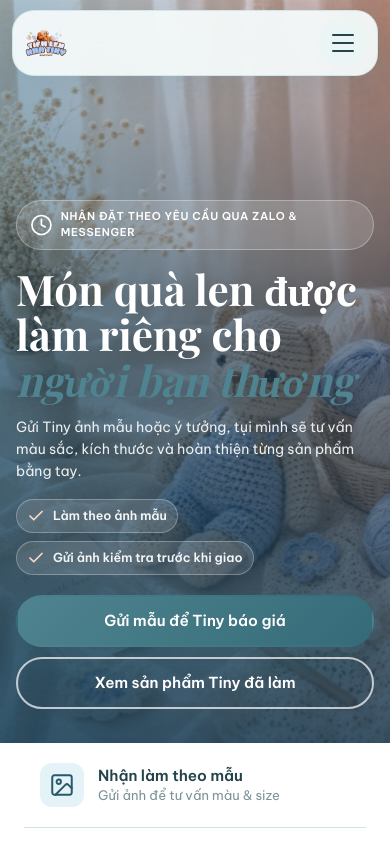
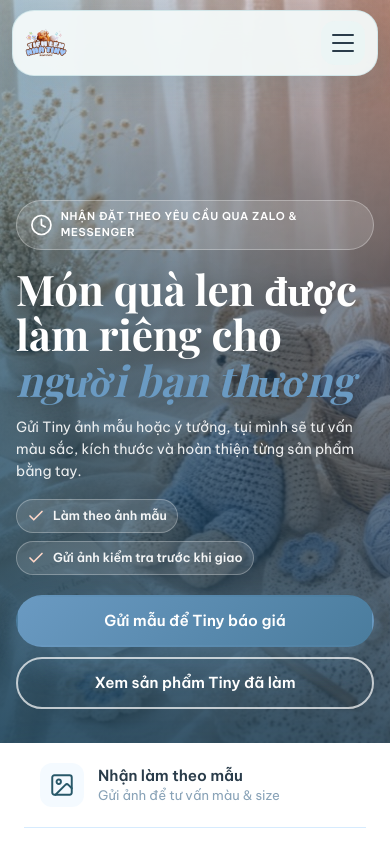
Before and after one commit to ChiThanh-cloud/LandingPageLen, a Next.js app: page / in a window 390 px wide. Shown: the top 844 px of the page. Built offline with nearby package versions, Linux system fonts and the light colour scheme; a web font is replaced by a local one.

Commit message:
style: apply soft blue hydrangea color theme full web

```diff
--- a/css/base.css
+++ b/css/base.css
@@ -3,30 +3,30 @@
    ============================================= */
 
 :root {
-  --primary-700: #356B78;
-  --primary-600: #4F8390;
-  --primary-500: #73A6B0;
-  --primary-300: #A9CED3;
-  --primary-200: #CDE5E8;
-  --primary-100: #EAF5F6;
-  --primary-50: #F5FAFA;
-  --accent-peach: #F3C9BC;
-  --accent-cream: #FFF8F1;
+  --primary-700: #4a7c9d;
+  --primary-600: #6a9ac2;
+  --primary-500: #8bbce6;
+  --primary-300: #badcfc;
+  --primary-200: #d6ebfe;
+  --primary-100: #eef6ff;
+  --primary-50:  #f8fbff;
+  --accent-peach: #f1f6fa;
+  --accent-cream: #ffffff;
   --blue-deep: var(--primary-700);
   --blue-main: var(--primary-600);
   --blue-light: var(--primary-200);
   --blue-pale: var(--primary-100);
-  --warm-pale: var(--accent-cream);
-  --rose-soft: var(--accent-peach);
+  --warm-pale: var(--accent-peach);
+  --rose-soft: var(--primary-100);
   --white: #ffffff;
-  --cream: #FFFCF8;
-  --text-dark: #24434A;
-  --text-mid: #597178;
-  --text-light: #7C9399;
-  --shadow-sm: 0 4px 14px rgba(45, 111, 148, .07);
-  --shadow-md: 0 12px 32px rgba(45, 111, 148, .10);
-  --shadow-lg: 0 24px 60px rgba(45, 111, 148, .15);
-  --radius: 16px;
+  --cream: #fbfdff;
+  --text-dark: #2a3c4a;
+  --text-mid: #5c7487;
+  --text-light: #89a3b8;
+  --shadow-sm: 0 8px 24px rgba(106, 154, 194, 0.08);
+  --shadow-md: 0 16px 40px rgba(106, 154, 194, 0.12);
+  --shadow-lg: 0 24px 64px rgba(106, 154, 194, 0.16);
+  --radius: 20px;
   --radius-lg: 32px;
   --transition: .4s cubic-bezier(.16, 1, .3, 1);
 }
@@ -47,11 +47,11 @@
 
   0%,
   100% {
-    box-shadow: 0 0 0 0 rgba(153, 204, 255, 0.45);
+    box-shadow: 0 0 0 0 rgba(106, 154, 194, 0.45);
   }
 
   50% {
-    box-shadow: 0 0 20px 10px rgba(153, 204, 255, 0.14);
+    box-shadow: 0 0 20px 10px rgba(106, 154, 194, 0.14);
   }
 }
 
@@ -172,12 +172,12 @@ section[id] {
 .btn-primary {
   background: linear-gradient(135deg, var(--blue-deep), var(--blue-main));
   color: var(--white);
-  box-shadow: 0 8px 24px rgba(45, 111, 148, .22);
+  box-shadow: 0 8px 24px rgba(106, 154, 194, 0.22);
 }
 
 .btn-primary:hover {
-  transform: translateY(-3px) scale(1.02);
-  box-shadow: 0 12px 32px rgba(45, 111, 148, .30);
+  transform: translateY(-2px);
+  box-shadow: 0 12px 32px rgba(106, 154, 194, 0.30);
 }
 
 .btn-outline {
--- a/css/blog.css
+++ b/css/blog.css
@@ -14,16 +14,16 @@ body.blog-body {
   --blog-text: #1b3f5c;
   --blog-muted: #5b748a;
   --blog-soft: #6f8ea8;
-  --blog-border: rgba(153, 204, 255, .44);
-  --blog-shadow: 0 16px 42px rgba(45, 111, 148, .11);
-  --blog-shadow-soft: 0 8px 22px rgba(45, 111, 148, .08);
+  --blog-border: rgba(214, 235, 254, .44);
+  --blog-shadow: 0 16px 42px rgba(106, 154, 194, .11);
+  --blog-shadow-soft: 0 8px 22px rgba(106, 154, 194, .08);
   --blog-radius: 18px;
   --blog-radius-lg: 28px;
   --blog-max: 1120px;
   margin: 0;
   color: var(--blog-text);
   background:
-    radial-gradient(circle at top left, rgba(255, 229, 223, .58), transparent 34rem),
+    radial-gradient(circle at top left, rgba(238, 246, 255, .58), transparent 34rem),
     linear-gradient(180deg, var(--blog-white) 0%, var(--blog-blue-pale) 48%, var(--blog-white) 100%);
   font-family: "Be Vietnam Pro", "Noto Sans", system-ui, -apple-system, BlinkMacSystemFont, "Segoe UI", sans-serif;
   line-height: 1.65;
@@ -69,7 +69,7 @@ body.blog-body {
   height: 100%;
   border-radius: 0 999px 999px 0;
   background: linear-gradient(90deg, var(--blog-blue-deep), var(--blog-rose-soft));
-  box-shadow: 0 4px 12px rgba(45, 111, 148, .22);
+  box-shadow: 0 4px 12px rgba(106, 154, 194, .22);
 }
 
 .blog-shell {
@@ -267,7 +267,7 @@ body.blog-body {
 
 .blog-filter.blog-active {
   background: var(--blog-blue-light);
-  border-color: rgba(45, 111, 148, .28);
+  border-color: rgba(106, 154, 194, .28);
 }
 
 .blog-grid {
@@ -291,7 +291,7 @@ body.blog-body {
   aspect-ratio: 4 / 3;
   border-radius: var(--blog-radius-lg) var(--blog-radius-lg) 14px 14px;
   background:
-    linear-gradient(135deg, rgba(225, 241, 255, .92), rgba(255, 229, 223, .92)),
+    linear-gradient(135deg, rgba(225, 241, 255, .92), rgba(238, 246, 255, .92)),
     var(--blog-warm-pale);
 }
 
@@ -403,7 +403,7 @@ body.blog-body {
 .blog-button-primary {
   background: linear-gradient(135deg, var(--blog-blue-deep), var(--blog-blue-main));
   color: var(--blog-white);
-  box-shadow: 0 10px 24px rgba(45, 111, 148, .22);
+  box-shadow: 0 10px 24px rgba(106, 154, 194, .22);
 }
 
 .blog-button-soft {
@@ -539,7 +539,7 @@ body.blog-body {
   grid-template-columns: 70px 1fr;
   gap: 10px;
   padding: 10px 0;
-  border-bottom: 1px solid rgba(153, 204, 255, .28);
+  border-bottom: 1px solid rgba(214, 235, 254, .28);
 }
 
 .blog-abbrev dt {
@@ -561,7 +561,7 @@ body.blog-body {
 }
 
 .blog-product-callout {
-  border: 1px solid rgba(45, 111, 148, .2);
+  border: 1px solid rgba(106, 154, 194, .2);
   border-radius: var(--blog-radius-lg);
   background:
     linear-gradient(135deg, rgba(246, 251, 255, .96), rgba(255, 247, 239, .96)),
@@ -594,7 +594,7 @@ body.blog-body {
   border-style: dashed;
   border-width: 2px;
   background:
-    linear-gradient(135deg, rgba(225, 241, 255, .92), rgba(255, 229, 223, .82)),
+    linear-gradient(135deg, rgba(225, 241, 255, .92), rgba(238, 246, 255, .82)),
     var(--blog-warm-pale);
 }
 
@@ -617,7 +617,7 @@ body.blog-body {
 
 .blog-related-card:hover {
   transform: translateY(-2px);
-  border-color: rgba(153, 204, 255, .72);
+  border-color: rgba(214, 235, 254, .72);
   box-shadow: var(--blog-shadow-soft);
 }
 
@@ -638,7 +638,7 @@ body.blog-body {
   right: 0;
   height: 3px;
   z-index: 9999;
-  background: rgba(153, 204, 255, .18);
+  background: rgba(214, 235, 254, .18);
   pointer-events: none;
 }
 
@@ -675,7 +675,7 @@ body.blog-body {
 
 .blog-related-card:hover .blog-related-body {
   background: var(--blog-white);
-  border-color: rgba(45, 111, 148, .38);
+  border-color: rgba(106, 154, 194, .38);
 }
 
 .blog-related-body p {
@@ -749,7 +749,7 @@ body.blog-body {
 
   .blog-card:hover {
     transform: translateY(-3px);
-    border-color: rgba(153, 204, 255, .72);
+    border-color: rgba(214, 235, 254, .72);
     box-shadow: var(--blog-shadow);
   }
 }
--- a/css/layout.css
+++ b/css/layout.css
@@ -18,9 +18,9 @@
   background: rgba(251, 253, 255, .96);
   backdrop-filter: blur(24px);
   -webkit-backdrop-filter: blur(24px);
-  box-shadow: 0 8px 32px rgba(45, 111, 148, .12);
+  box-shadow: 0 8px 32px rgba(106, 154, 194, .12);
   border-radius: 20px;
-  border: 1px solid rgba(153, 204, 255, .44);
+  border: 1px solid rgba(214, 235, 254, .44);
   padding: 10px 0;
 }
 
@@ -98,7 +98,7 @@
   color: var(--white) !important;
   padding: 10px 24px;
   border-radius: 100px;
-  box-shadow: 0 4px 14px rgba(45, 111, 148, .22);
+  box-shadow: 0 4px 14px rgba(106, 154, 194, .22);
 }
 
 .nav-links a.nav-cta::after {
@@ -107,7 +107,7 @@
 
 .nav-links a.nav-cta:hover {
   transform: translateY(-2px);
-  box-shadow: 0 8px 20px rgba(45, 111, 148, .28);
+  box-shadow: 0 8px 20px rgba(106, 154, 194, .28);
 }
 
 .hamburger {
@@ -321,8 +321,8 @@
 }
 
 .top-float {
-  background: rgba(156, 210, 228, 0.28);
-  border: 1.5px solid rgba(40, 88, 105, 0.25);
+  background: rgba(214, 235, 254, 0.28);
+  border: 1.5px solid rgba(106, 154, 194, 0.25);
   color: #285869;
   backdrop-filter: blur(8px);
 }
@@ -373,10 +373,10 @@
     height: 44px;
     padding: 0;
     border-radius: 50%;
-    background: rgba(156, 210, 228, 0.92);
+    background: rgba(214, 235, 254, 0.92);
     color: #285869;
-    border: 1.5px solid rgba(40, 88, 105, 0.3);
-    box-shadow: 0 10px 24px rgba(36, 67, 74, .2);
+    border: 1.5px solid rgba(106, 154, 194, 0.3);
+    box-shadow: 0 10px 24px rgba(106, 154, 194, .2);
   }
 
   .top-float svg {
@@ -405,7 +405,7 @@
     color: var(--white);
     font-size: .96rem;
     font-weight: 800;
-    box-shadow: 0 12px 30px rgba(53, 107, 120, .28);
+    box-shadow: 0 12px 30px rgba(106, 154, 194, .28);
     transform: translateY(0);
     opacity: 1;
     transition: var(--transition);
--- a/css/sections.css
+++ b/css/sections.css
@@ -38,8 +38,8 @@
   position: absolute;
   inset: 0;
   background:
-    linear-gradient(90deg, rgba(36, 67, 74, .84) 0%, rgba(53, 107, 120, .62) 48%, rgba(169, 206, 211, .25) 100%),
-    linear-gradient(180deg, rgba(36, 67, 74, .12) 0%, rgba(36, 67, 74, .58) 100%);
+    linear-gradient(90deg, rgba(42, 60, 74, .84) 0%, rgba(106, 154, 194, .62) 48%, rgba(189, 224, 254, .25) 100%),
+    linear-gradient(180deg, rgba(42, 60, 74, .12) 0%, rgba(42, 60, 74, .58) 100%);
 }
 
 .hero-content {
@@ -128,11 +128,11 @@
 
 .hero .btn-primary {
   background: linear-gradient(135deg, var(--primary-600), var(--primary-700));
-  box-shadow: 0 12px 30px rgba(53, 107, 120, .32);
+  box-shadow: 0 12px 30px rgba(106, 154, 194, .32);
 }
 
 .hero .btn-primary:hover {
-  box-shadow: 0 16px 36px rgba(53, 107, 120, .4);
+  box-shadow: 0 16px 36px rgba(106, 154, 194, .4);
 }
 
 .hero-microcopy {
@@ -213,7 +213,7 @@
   display: flex;
   align-items: center;
   justify-content: center;
-  background: rgba(156, 210, 228, 0.28);
+  background: rgba(214, 235, 254, 0.28);
   border-radius: 12px;
   color: #285869;
 }
@@ -296,7 +296,7 @@
 }
 
 .shop-info-faq-item[open] {
-  border-color: rgba(45, 111, 148, .34);
+  border-color: rgba(106, 154, 194, .34);
   background: var(--white);
 }
 
@@ -547,19 +547,19 @@
   box-shadow: var(--shadow-sm);
   transition: var(--transition);
   background: rgba(255, 255, 255, 0.94);
-  border: 1px solid rgba(153, 204, 255, .42);
+  border: 1px solid rgba(214, 235, 254, .42);
   border-radius: 20px;
 }
 
 .product-card:hover {
   transform: translateY(-6px);
   box-shadow: var(--shadow-lg);
-  border-color: rgba(153, 204, 255, .72);
+  border-color: rgba(214, 235, 254, .72);
 }
 
 .product-card.featured {
-  border: 1px solid rgba(244, 181, 170, .72);
-  box-shadow: 0 14px 36px rgba(180, 83, 93, .12);
+  border: 1px solid rgba(106, 154, 194, .72);
+  box-shadow: 0 14px 36px rgba(106, 154, 194, .12);
 }
 
 .product-img-wrap {
@@ -590,7 +590,7 @@
   letter-spacing: .05em;
   padding: 5px 16px;
   border-radius: 100px;
-  box-shadow: 0 4px 12px rgba(45, 111, 148, .24);
+  box-shadow: 0 4px 12px rgba(106, 154, 194, .24);
 }
 
 .product-tag.hot {
@@ -617,7 +617,7 @@
   align-items: center;
   color: #B45309;
   background: var(--warm-pale);
-  border: 1px solid rgba(244, 181, 170, .55);
+  border: 1px solid rgba(106, 154, 194, .55);
   border-radius: 100px;
   font-size: .82rem;
   font-weight: 800;
@@ -689,8 +689,8 @@
   margin-bottom: 16px;
   border-radius: 18px;
   color: #285869;
-  background: rgba(156, 210, 228, 0.28);
-  box-shadow: inset 0 0 0 1px rgba(232, 111, 131, .14);
+  background: rgba(214, 235, 254, 0.28);
+  box-shadow: inset 0 0 0 1px rgba(106, 154, 194, .14);
 }
 
 .step-icon svg {
@@ -781,7 +781,7 @@
 
 .feedback-card.featured-review {
   background: var(--white);
-  border: 2px solid rgba(153, 204, 255, .72);
+  border: 2px solid rgba(214, 235, 254, .72);
 }
 
 .feedback-card.featured-review figcaption strong {
@@ -1096,7 +1096,7 @@
   display: inline-flex;
   align-items: center;
   justify-content: center;
-  background: rgba(156, 210, 228, 0.28);
+  background: rgba(214, 235, 254, 0.28);
   border-radius: 50%;
   color: #285869;
   flex-shrink: 0;
```
